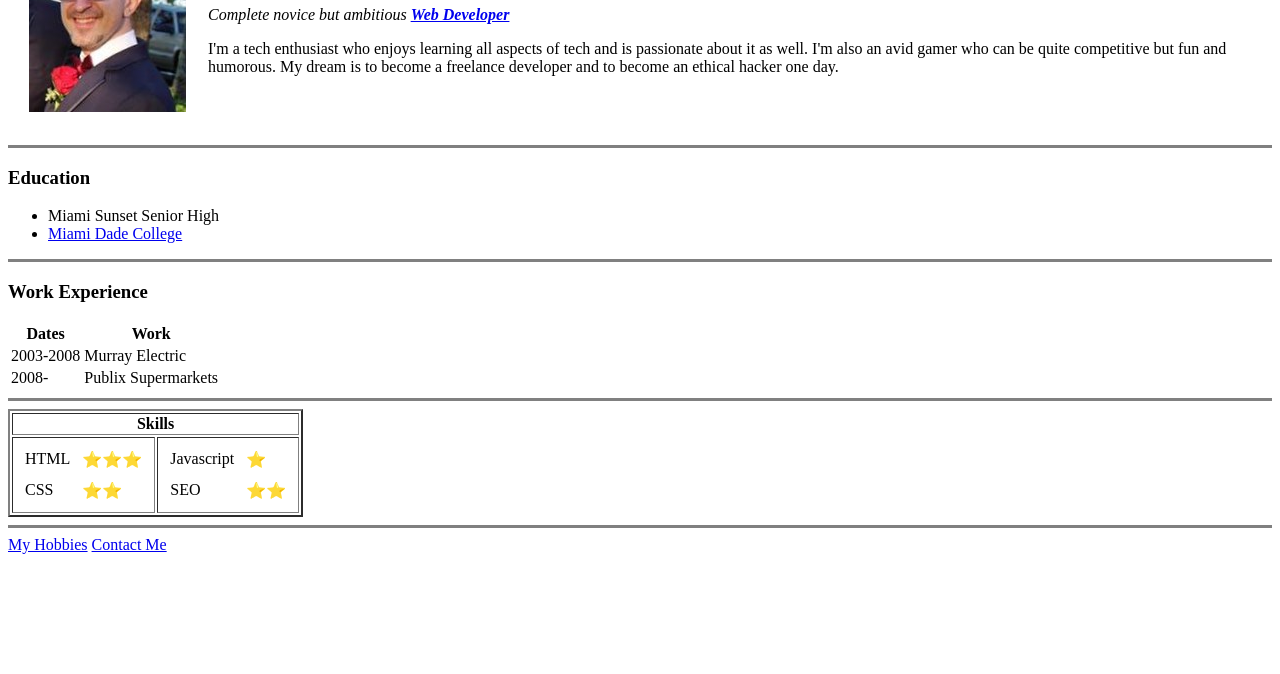
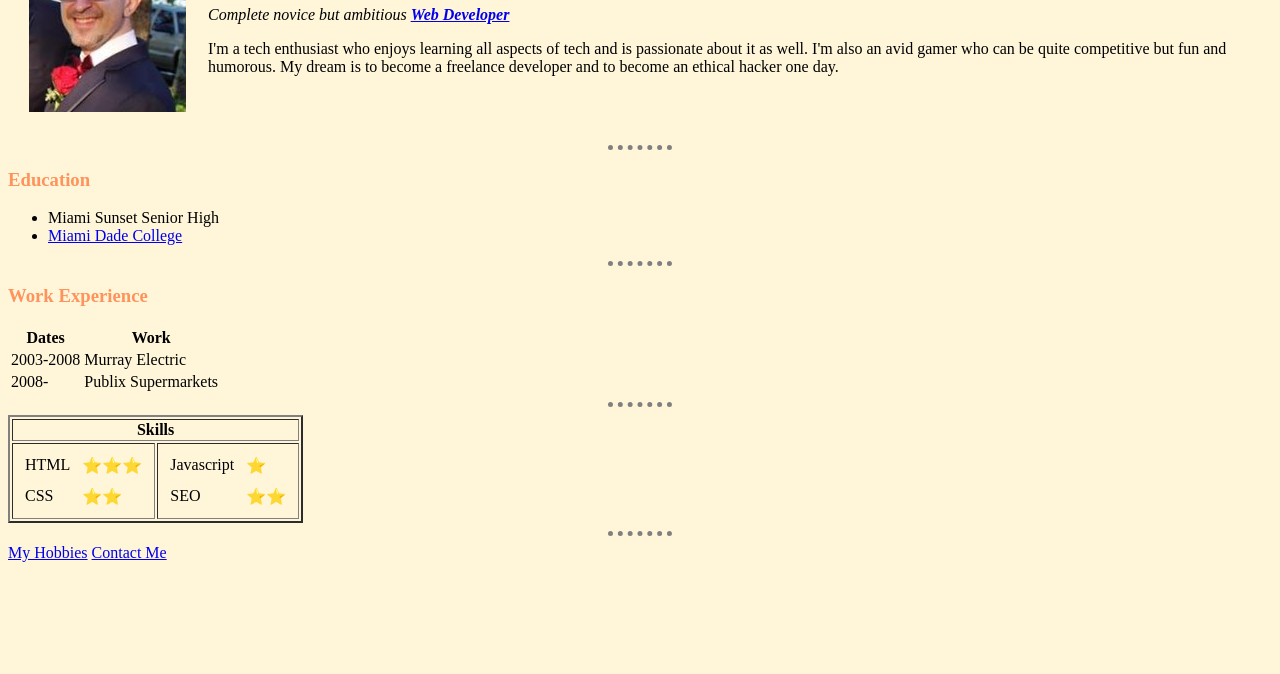
Before and after one commit to Richardavello/WiP, a plain HTML site: page index.html in a window 1280 px wide. Shown: the part 126-800 px from the top of the page. Drawn offline with Linux system fonts and the light colour scheme.

Commit message:
Add files via upload

```diff
--- /dev/null
+++ b/CSS/styles.css
@@ -0,0 +1,19 @@
+body {
+  background-color: #fff6da;
+}
+
+hr {
+  border-style: none;
+  border-top-style: dotted;
+  border-color: grey;
+  border-width: 5px;
+  width: 5%;
+}
+
+h1 {
+ color: #ff935c;
+}
+
+h3 {
+ color: #ff935c;
+}
--- a/index.html
+++ b/index.html
@@ -4,6 +4,7 @@
 <head>
   <meta charset="utf-8">
   <title>Rich's Personal Site</title>
+  <link rel="stylesheet" href="css/styles.css">
 </head>
 
 <body>
@@ -23,13 +24,13 @@
   </table>
 
 
-  <hr size=3 noshade>
+  <hr>
   <h3>Education</h3>
   <ul type="disc">
     <li>Miami Sunset Senior High</li>
     <li><a href="http://mdc.edu/">Miami Dade College</a></li>
   </ul>
-  <hr size=3 noshade>
+  <hr>
   <h3>Work Experience</h3>
   <table>
     <thead>
@@ -53,7 +54,7 @@
     </tfoot>
 
   </table>
-  <hr size=3 noshade>
+  <hr>
   <table border="2">
     <th colspan="2">Skills</th>
     <tr>
@@ -84,7 +85,7 @@
     </tr>
   </table>
 
-  <hr size=3 noshade>
+  <hr>
   <a href="hobbies.html">My Hobbies</a>
   <a href="Contact Me.html">Contact Me</a>
 </body>
```
Also changed, not shown: Contact Me.html (+2 -1 lines), hobbies.html (+1 -0 lines). Lines whose indentation alone changed are shown as unchanged.
